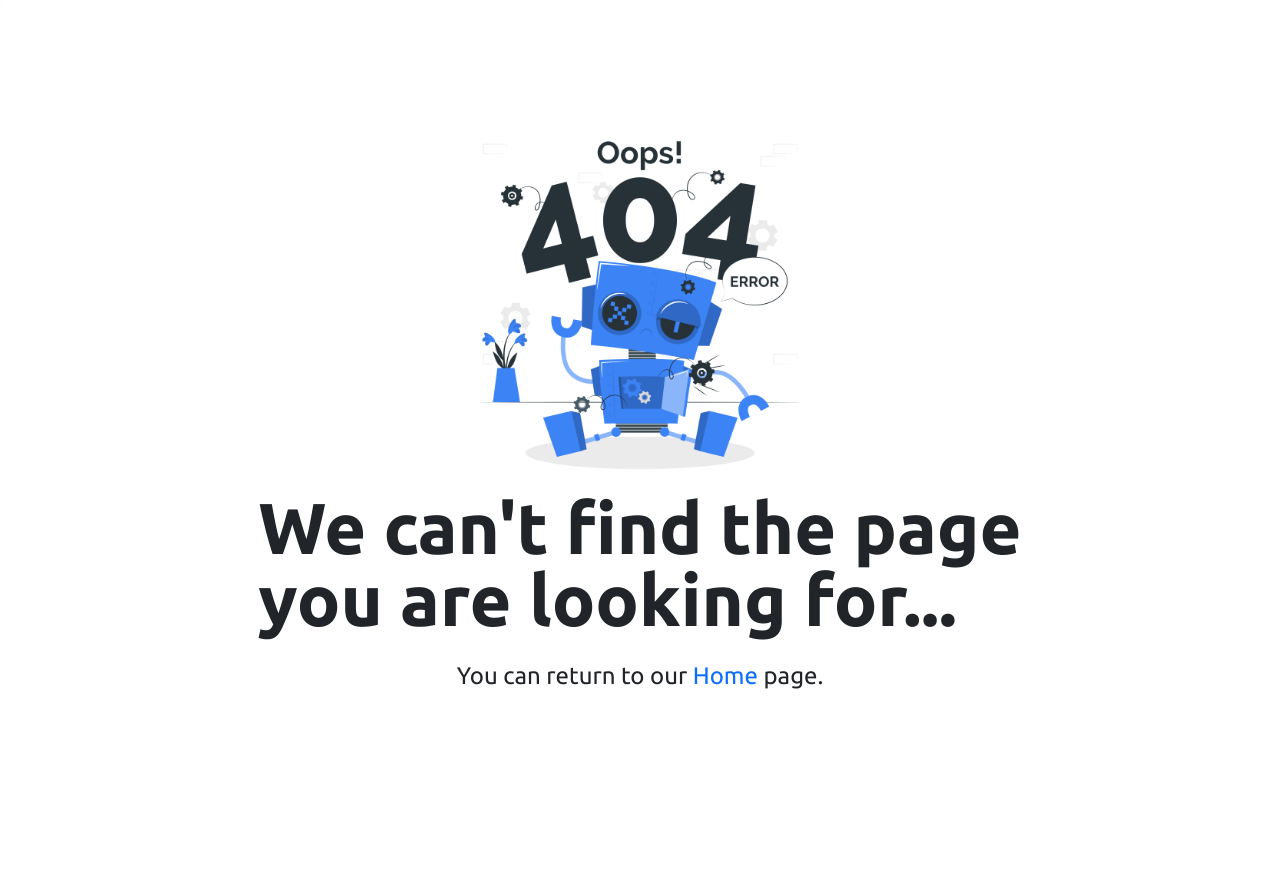
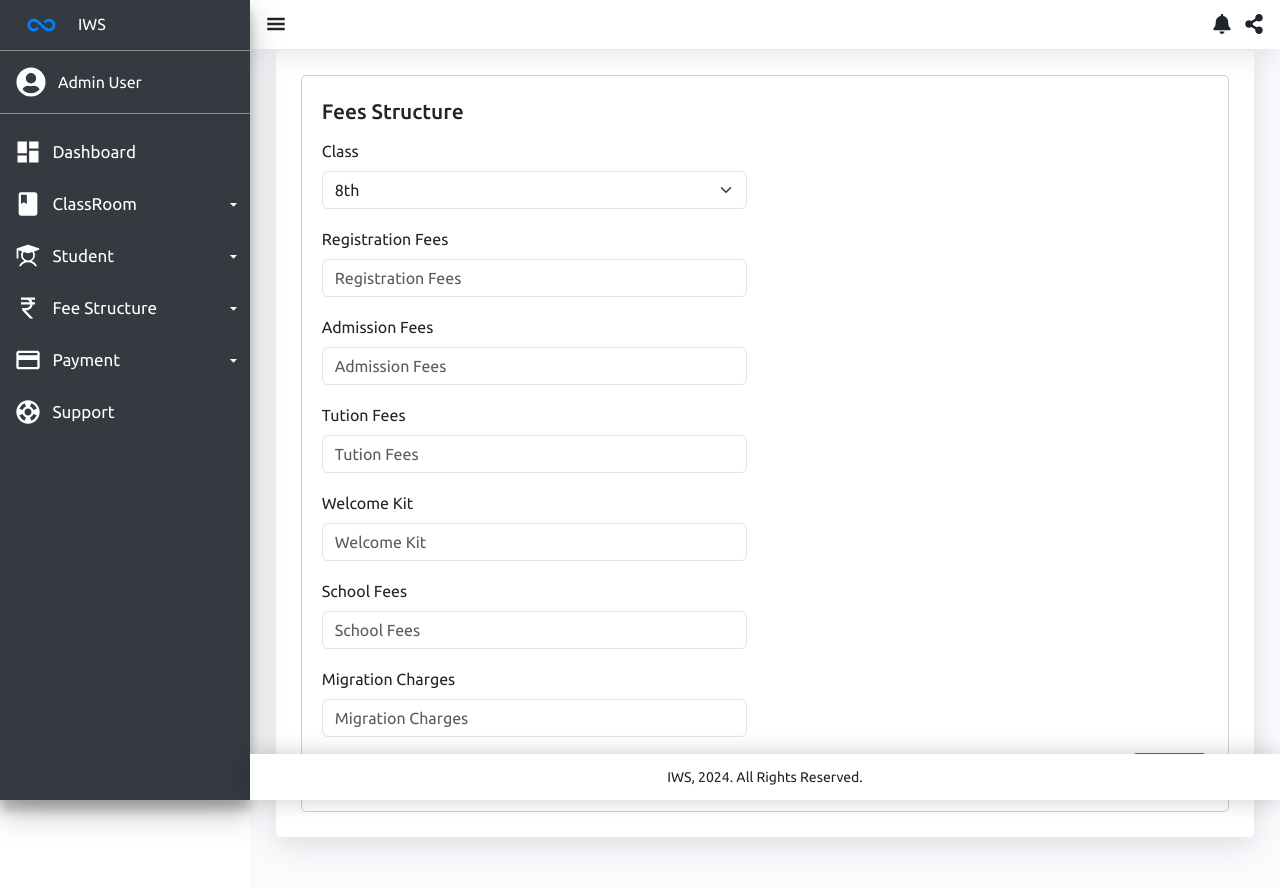
Before and after one commit to Gaurav-Jang/InstituteReactApp, a React (Vite) app: page /AddFeeStructure in a window 1280 px wide. Before the commit the page ends 800 px from the top, so only its background shows below. Built offline with nearby package versions, Linux system fonts and the light colour scheme.

Commit message:
AddFee--api

```diff
--- a/src/App.jsx
+++ b/src/App.jsx
@@ -14,7 +14,7 @@ import AddClassroom from "./components/Pages/Classroom/AddClassroom"; // add cla
 import EditClassroom from "./components/Pages/Classroom/EditClassroom"; // edit classroom
 import AddStudent from "./components/Pages/Student/AddStudent"; // add student
 import EditStudent from "./components/Pages/Student/EditStudent"; // edit student
-import AddFee from "./components/Pages/FeeStructure/AddFee"; // add fee
+import AddFeeStructure from "./components/Pages/FeesStructure/AddFeeStructure"; // add fee
 import EditFee from "./components/Pages/FeeStructure/EditFee"; // edit fee
 import FeesPayment from "./components/Pages/FeesPayment/FeesPayment"; // fee payment
 import Support from "./components/Pages/Support/Support"; // support
@@ -33,7 +33,7 @@ const App = () => {
     "/AddStudent",
     "/EditStudent",
     "/FeesPayment",
-    "/AddFee",
+    "/AddFeeStructure",
     "/EditFee",
     "/Support",
   ];
@@ -107,8 +107,8 @@ const App = () => {
 
             {/* add fee */}
             <Route
-              path="/AddFee"
-              element={<AddFee setProgress={setProgress} />}
+              path="/AddFeeStructure"
+              element={<AddFeeStructure setProgress={setProgress} />}
             />
 
             {/* edit fee */}
--- a/src/components/ApiEndPoints/InstituteSoft.jsx
+++ b/src/components/ApiEndPoints/InstituteSoft.jsx
@@ -39,6 +39,10 @@ const InstituteSoft = {
     UpdateStudent: "/api/Student/UpdateStudent",
   },
 
+  // Fees structure api
+  FeeStructure: {
+    SetFeeStructure: "/api/FeeStructure/SetFeeStructure",
+  },
   // support api
   Support: {
     // post method
--- a/src/components/Pages/FeeStructure/AddFee.jsx
+++ b/src/components/Pages/FeeStructure/AddFee.jsx
@@ -45,47 +45,47 @@ function AddFee() {
   }, []);
 
   const handleChange = (event) => {
-    if (event.target.name == "UserName")
-      setUserNameValidationClass(inputFieldClass);
-    else if (event.target.name == "Password")
-      setPasswordValidationClass(inputFieldClass);
-    else if (event.target.name == "DBName")
-      setdbNameValidationClass(inputFieldClass);
-    else if (event.target.name == "URL") seturlValidationClass(inputFieldClass);
+    // if (event.target.name == "UserName")
+    //   setUserNameValidationClass(inputFieldClass);
+    // else if (event.target.name == "Password")
+    //   setPasswordValidationClass(inputFieldClass);
+    // else if (event.target.name == "DBName")
+    //   setdbNameValidationClass(inputFieldClass);
+    // else if (event.target.name == "URL") seturlValidationClass(inputFieldClass);
     const name = event.target.name;
     const value = event.target.value;
     setInputs((values) => ({ ...values, [name]: value }));
   };
-  const calculateExpiryDateByExpiryDays = (e) => {
-    const val = e.target.value;
-    if (val != null && val != "") {
-      var result = new Date(startDate);
-      result.setDate(result.getDate() + parseInt(val));
-      setInputs((val) => ({ ...val, ExpiryDate: formatDate(result) }));
-    } else {
-      setInputs((val) => ({ ...val, ExpiryDate: "" }));
-    }
-  };
-  const calculateExpiryDate = (date) => {
-    if (inputs.ExpiryDays != null && inputs.ExpiryDays != "") {
-      var result = new Date(date);
-      result.setDate(result.getDate() + parseInt(inputs.ExpiryDays));
-      setInputs((val) => ({ ...val, ExpiryDate: formatDate(result) }));
-    } else {
-      setInputs((val) => ({ ...val, ExpiryDate: "" }));
-    }
-  };
-  function formatDate(date) {
-    var d = new Date(date),
-      month = "" + (d.getMonth() + 1),
-      day = "" + d.getDate(),
-      year = d.getFullYear();
+  // const calculateExpiryDateByExpiryDays = (e) => {
+  //   const val = e.target.value;
+  //   if (val != null && val != "") {
+  //     var result = new Date(startDate);
+  //     result.setDate(result.getDate() + parseInt(val));
+  //     setInputs((val) => ({ ...val, ExpiryDate: formatDate(result) }));
+  //   } else {
+  //     setInputs((val) => ({ ...val, ExpiryDate: "" }));
+  //   }
+  // };
+  // const calculateExpiryDate = (date) => {
+  //   if (inputs.ExpiryDays != null && inputs.ExpiryDays != "") {
+  //     var result = new Date(date);
+  //     result.setDate(result.getDate() + parseInt(inputs.ExpiryDays));
+  //     setInputs((val) => ({ ...val, ExpiryDate: formatDate(result) }));
+  //   } else {
+  //     setInputs((val) => ({ ...val, ExpiryDate: "" }));
+  //   }
+  // };
+  // function formatDate(date) {
+  //   var d = new Date(date),
+  //     month = "" + (d.getMonth() + 1),
+  //     day = "" + d.getDate(),
+  //     year = d.getFullYear();
 
-    if (month.length < 2) month = "0" + month;
-    if (day.length < 2) day = "0" + day;
+  //   if (month.length < 2) month = "0" + month;
+  //   if (day.length < 2) day = "0" + day;
 
-    return [year, month, day].join("-");
-  }
+  //   return [year, month, day].join("-");
+  // }
 
   const handleFields = (event) => {
     setdbNameValidationClass(inputFieldClass);
--- a/src/components/Pages/FeesStructure/AddFeesStructure.jsx
+++ b/src/components/Pages/FeesStructure/AddFeeStructure.jsx
@@ -1,18 +1,63 @@
 import React from "react";
 import "../../css/AddFeesStructure.css";
+// import Swal from "sweetalert2/dist/sweetalert2.js";
+import { useState } from "react"; // hooks
+import InstituteSoft from "../../ApiEndPoints/InstituteSoft"; // api's endpoint
+import axios from "axios"; // axios (get : post)
+import usePopup from "../../CustomHooks/usePopup"; // custom hook
 
-function AddFeesStructure() {
+function AddFeeStructure() {
+  const [inputs, setInputs] = useState({
+    Class: "8th", // Initial values for your form fields
+    RegistrationFees: "",
+    AdmissionFees: "",
+    TutionFees: "",
+    WelcomeKit: "",
+    SchoolFees: "",
+    MigrationCharges: "",
+  });
+
+  const [databaseRecords, setDatabaseRecords] = useState({});
+
+  const handleChange = (event) => {
+    const name = event.target.name;
+    const value = event.target.value;
+    setInputs((values) => ({ ...values, [name]: value }));
+  };
+
+  const handleSubmit = (e) => {
+    e.preventDefault();
+    let apiGetData =
+      InstituteSoft.BaseURL + InstituteSoft.FeeStructure.SetFeeStructure;
+    Object.assign(inputs);
+    axios
+      .post(apiGetData, inputs)
+      .then((response) => {
+        showPopup("success", {
+          title: "FeeStructure Added Successfully",
+          confirmBtn: true,
+        }); // success popup
+      })
+      .catch(function (error) {
+        console.log(error);
+      });
+  };
   return (
     <>
       <div className="feesStructure">
         <div className="container">
-          <div className="fs-form">
+          <form onSubmit={handleSubmit} method="post" className="fs-form">
             <div className="fs-header">Fees Structure</div>
             <div className="fs-input">
               {/* ClassRoom dropdown  */}
               <div>
-                <label class="form-label ">ClassRoom</label>
-                <select name="Class" class="form-select cursor-pointer ">
+                <label class="form-label ">Class</label>
+                <select
+                  name="Class"
+                  value={inputs.Class || "8th"}
+                  onChange={handleChange}
+                  class="form-select cursor-pointer "
+                >
                   <option value="8th">8th</option>
                   <option value="9th">9th</option>
                   <option value="10th">10th</option>
@@ -26,6 +71,9 @@ function AddFeesStructure() {
                 <label class="form-label ">Registration Fees</label>
                 <input
                   type="text"
+                  value={inputs.RegistrationFees || ""}
+                  name="RegistrationFees"
+                  onChange={handleChange}
                   className="form-control"
                   placeholder="Registration Fees"
                 />
@@ -35,6 +83,9 @@ function AddFeesStructure() {
                 <label class="form-label ">Admission Fees</label>
                 <input
                   type="text"
+                  value={inputs.AdmissionFees || ""}
+                  name="AdmissionFees"
+                  onChange={handleChange}
                   className="form-control"
                   placeholder="Admission Fees"
                 />
@@ -44,6 +95,9 @@ function AddFeesStructure() {
                 <label class="form-label ">Tution Fees</label>
                 <input
                   type="text"
+                  value={inputs.TutionFees || ""}
+                  name="TutionFees"
+                  onChange={handleChange}
                   className="form-control"
                   placeholder="Tution Fees"
                 />
@@ -53,6 +107,9 @@ function AddFeesStructure() {
                 <label class="form-label ">Welcome Kit</label>
                 <input
                   type="text"
+                  value={inputs.WelcomeKit || ""}
+                  name="WelcomeKit"
+                  onChange={handleChange}
                   className="form-control"
                   placeholder="Welcome Kit"
                 />
@@ -62,6 +119,9 @@ function AddFeesStructure() {
                 <label class="form-label ">School Fees</label>
                 <input
                   type="text"
+                  value={inputs.SchoolFees || ""}
+                  name="SchoolFees"
+                  onChange={handleChange}
                   className="form-control"
                   placeholder="School Fees"
                 />
@@ -71,19 +131,24 @@ function AddFeesStructure() {
                 <label class="form-label ">Migration Charges</label>
                 <input
                   type="text"
+                  value={inputs.MigrationCharges || ""}
+                  name="MigrationCharges"
+                  onChange={handleChange}
                   className="form-control"
                   placeholder="Migration Charges"
                 />
               </div>
             </div>
             <div className="text-right">
-              <button className="btn btn-primary mt-3 ">Submit</button>
+              <button type="submit" className="btn btn-primary mt-3 ">
+                Submit
+              </button>
             </div>
-          </div>
+          </form>
         </div>
       </div>
     </>
   );
 }
 
-export default AddFeesStructure;
+export default AddFeeStructure;
--- a/src/components/SideBar/SideBar.jsx
+++ b/src/components/SideBar/SideBar.jsx
@@ -210,14 +210,18 @@ const SideBar = ({ sidebarToggle }) => {
             <ul className="sub-menu">
               {/* add fee */}
               <li>
-                <NavLink to="/AddFee" className="sub-item" onClick={hidePopup}>
+                <NavLink
+                  to="/AddFeeStructure"
+                  className="sub-item"
+                  onClick={hidePopup}
+                >
                   <FaRegCircle />
                   <span
                     className={
                       sidebarToggle ? "menu-item" : "menu-item-collapse"
                     }
                   >
-                    Add Fee
+                    Add FeeStructure
                   </span>
                 </NavLink>
               </li>
@@ -231,7 +235,7 @@ const SideBar = ({ sidebarToggle }) => {
                       sidebarToggle ? "menu-item" : "menu-item-collapse"
                     }
                   >
-                    Edit Fee
+                    Edit FeeStructure
                   </span>
                 </NavLink>
               </li>
```
